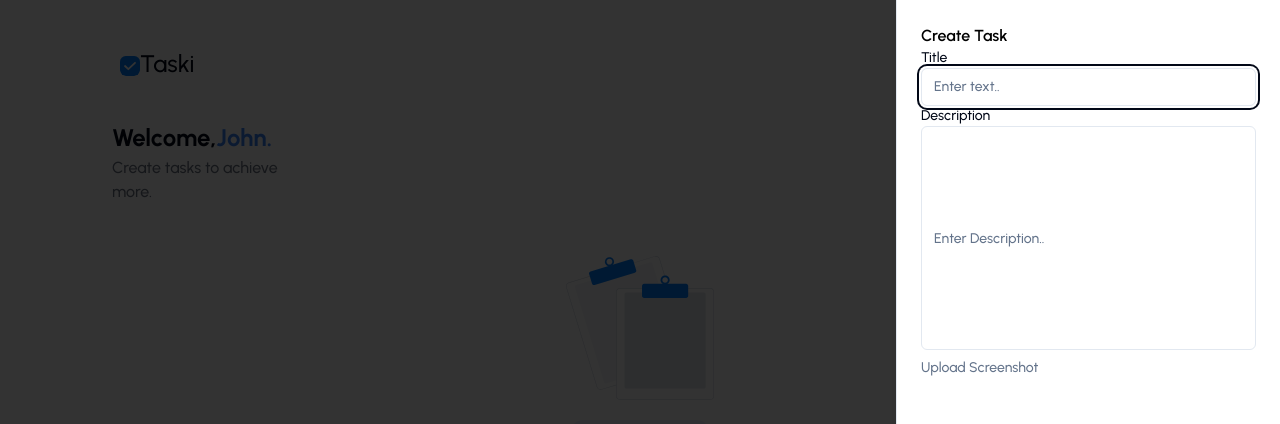
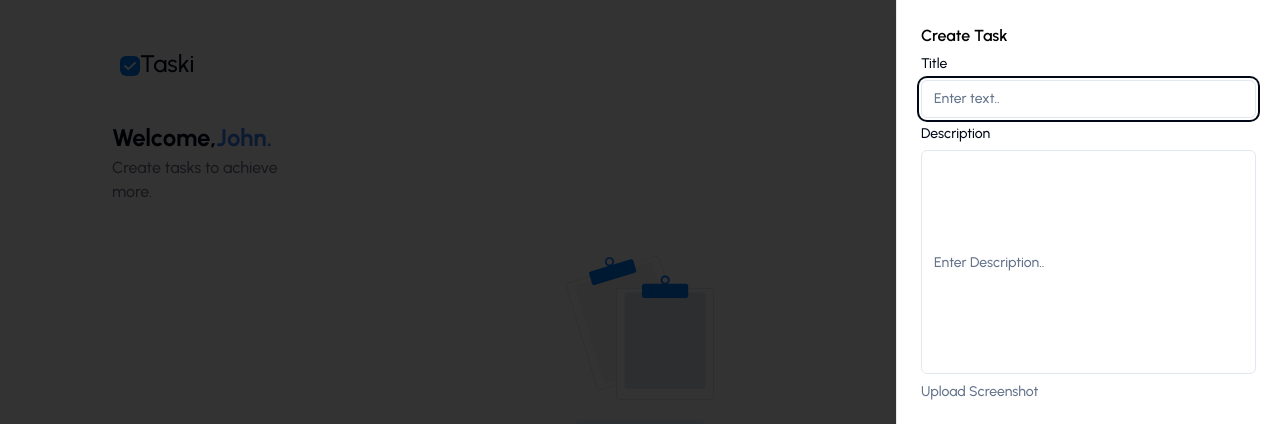
Before and after one commit to athreya18/SocketTodoApp, a Next.js app: page / in a window 1280 px wide. Both pictures are taken after a click on the button "+ Create Task". Shown: the top 424 px of the page. Built offline with nearby package versions, Linux system fonts and the light colour scheme; no server answers; grey boxes are pictures that could not be loaded.

Commit message:
Sheet Changes

```diff
--- a/src/app/page.tsx
+++ b/src/app/page.tsx
@@ -114,10 +114,10 @@ export default function Home() {
             <SheetHeader>
               <SheetTitle>
                 <h2 className="font-['Urbanist'] text-black text-base font-semibold leading-6 text-left">Create Task</h2>
-                <h3 className=" text-rgba-63-61-86 font-['Urbanist'] text-sm font-medium leading-4.5 text-left w-27 h-17">Title</h3>
+                <h3 className=" text-rgba-63-61-86 font-['Urbanist'] text-sm font-medium leading-4.5 text-left w-27 h-17 py-1.5">Title</h3>
                 <Input type="text" className=" font-['Urbanist'] text-sm font-medium leading-4.5 text-left text-rgba-63-61-86 h-17" placeholder="Enter text.. " onChange={(e) => { setTitle(e.target.value) }} onBlur={handleTitleBlur} />
-                <h3 className=" w-70 h-17 font-['Urbanist'] text-sm font-medium leading-4.5 text-left text-rgba-63-61-86">Description</h3>
-                <Input type="text" placeholder="Enter Description.." value= {desc} className="font-['Urbanist'] text-sm font-medium leading-4.5 text-left text-rgba-63-61-86 h-56" onChange={(e) => { setDesc(e.target.value) }} />
+                <h3 className=" w-70 h-17 font-['Urbanist'] text-sm font-medium leading-4.5 text-left text-rgba-63-61-86 py-1.5">Description</h3>
+                <Input type="text" placeholder="Enter Description.." value= {desc} className="font-['Urbanist'] text-sm font-medium leading-4.5 text-left text-rgba-63-61-86 h-56 py-1.5" onChange={(e) => { setDesc(e.target.value) }} />
               </SheetTitle>
               <SheetDescription>
                 <div>
--- a/src/components/todoList/todo.tsx
+++ b/src/components/todoList/todo.tsx
@@ -358,11 +358,11 @@ const Todos = (props: any) => {
                     <SheetHeader>
                         <SheetTitle>
                             <h2 className="font-['Urbanist'] text-black text-base font-semibold leading-6 text-left ">Create Task</h2>
-                            <h3 className="text-rgba-63-61-86 font-['Urbanist'] text-sm font-medium leading-4.5 text-left w-27 h-17">Title</h3>
+                            <h3 className="text-rgba-63-61-86 font-['Urbanist'] text-sm font-medium leading-4.5 text-left w-27 h-17 py-1.5">Title</h3>
                             <Input type="text" className="font-['Urbanist'] text-sm font-medium leading-4.5 text-left text-rgba-63-61-86 h-17" placeholder="Enter text.." onChange={(e) => { setTitle(e.target.value) }}
                                 onBlur={handleTitleBlur} />
-                            <h3 className="w-70 h-17 font-['Urbanist'] text-sm font-medium leading-4.5 text-left text-rgba-63-61-86">Description</h3>
-                            <Input type="text" placeholder="Enter Description.." className="font-['Urbanist'] text-sm font-medium leading-4.5 text-left text-rgba-63-61-86 h-56"
+                            <h3 className="w-70 h-17 font-['Urbanist'] text-sm font-medium leading-4.5 text-left text-rgba-63-61-86 py-1.5">Description</h3>
+                            <Input type="text" placeholder="Enter Description.." className="font-['Urbanist'] text-sm font-medium leading-4.5 text-left text-rgba-63-61-86 h-56 py-1.5"
                                 value={desc} onChange={(e) => { setDesc(e.target.value) }} />
                         </SheetTitle>
                         <SheetDescription>
```
